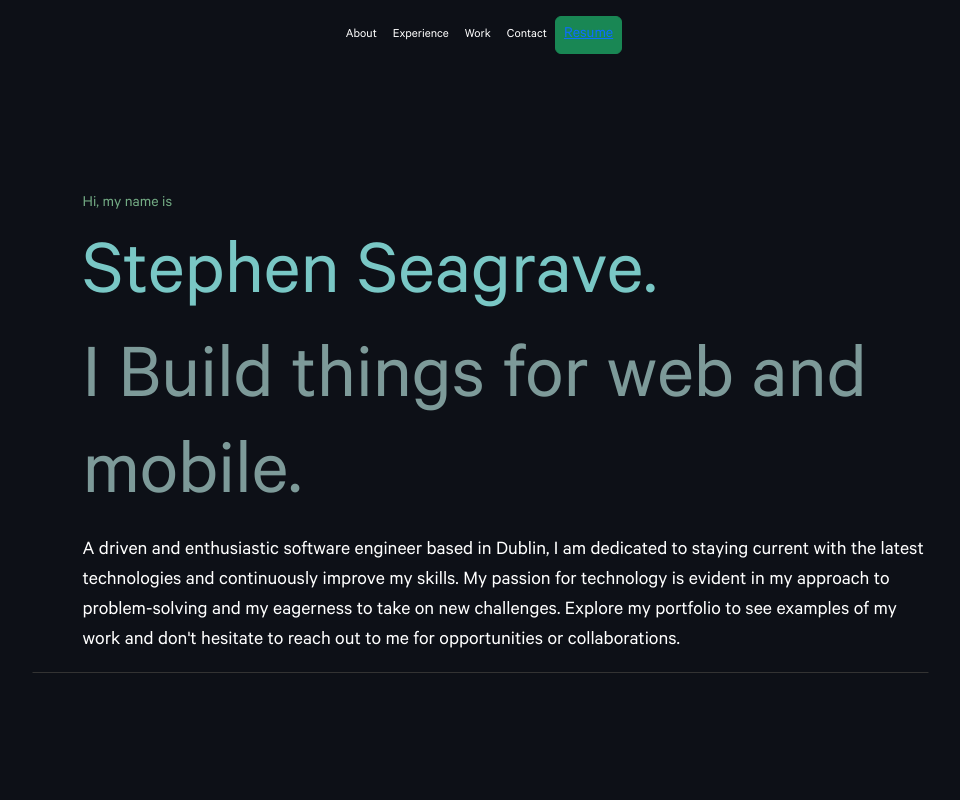
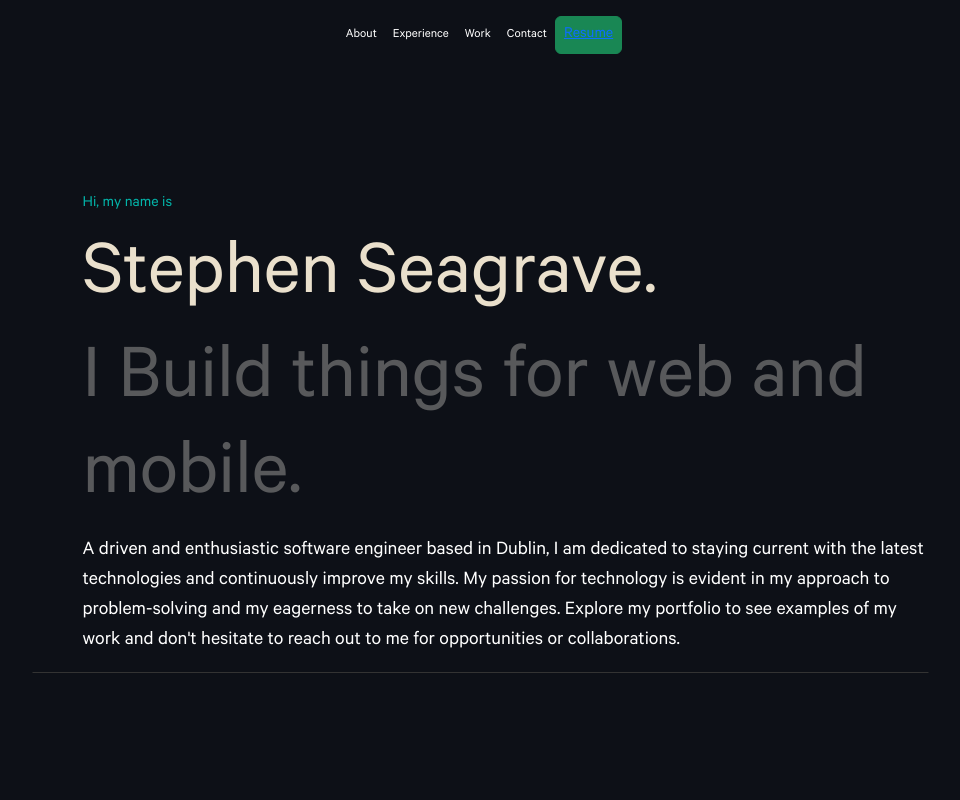
Before and after one commit to nemixu/portfolio_v2, a React (Create React App) app: page / in a window 1280 px wide. Shown: the top 800 px of the page, without its empty margins (160-1120 px from the left). Built offline with nearby package versions, Linux system fonts and the light colour scheme; a web font is replaced by a local one.

Commit message:
adjust text colour in header

```diff
--- a/src/styles/HeaderStyles.css
+++ b/src/styles/HeaderStyles.css
@@ -20,16 +20,16 @@
 }
 
 .hero-text-small {
-  color: #73ab84;
+  color: #03b5aa;
 }
 
 .hero-text {
   font-size: clamp(40px, 8vw, 80px);
-  color: #79c7c5;
+  color: #eae0cc;
 }
 
 .hero-text-sub {
-  color: #7d9a99;
+  color: #58595b;
   font-size: clamp(40px, 8vw, 80px);
 }
 
```
